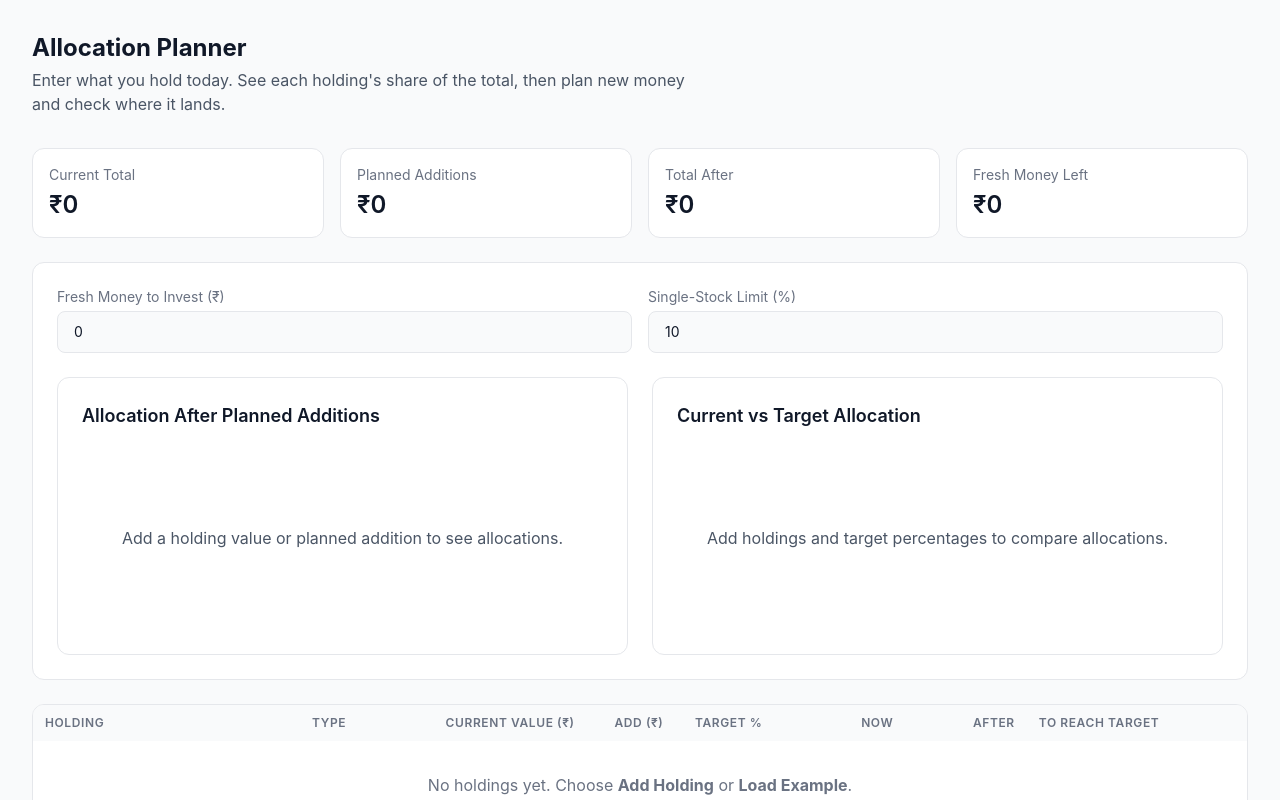
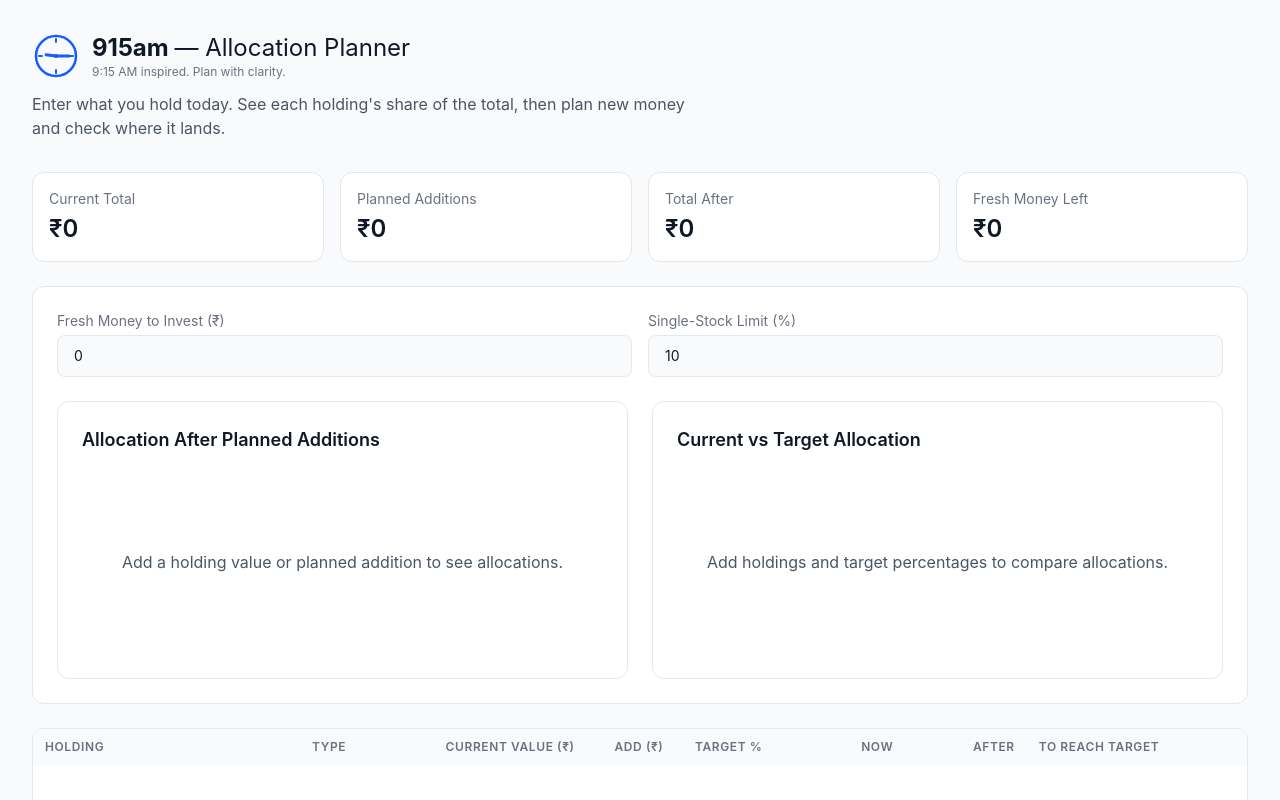
Before and after one commit to mishra-ashutosh1/915am, a React (Vite) app: page / in a window 1280 px wide. Shown: the top 800 px of the page. Built offline with nearby package versions, Linux system fonts and the light colour scheme.

Commit message:
feat: brand allocation planner as 915am with a 9:15 clock

```diff
--- a/index.html
+++ b/index.html
@@ -4,9 +4,9 @@
     <meta charset="UTF-8" />
     <link rel="icon" type="image/svg+xml" href="/favicon.svg" />
     <meta name="viewport" content="width=device-width, initial-scale=1.0, viewport-fit=cover" />
-    <meta name="description" content="Equity MF Allocation Planner - Plan your mutual fund and stock allocations" />
+    <meta name="description" content="915am — Allocation Planner. Compare current and target portfolio allocations and explore planned additions. A personal planning prototype, not investment advice." />
     <meta name="theme-color" content="#2563eb" />
-    <title>Allocation Planner</title>
+    <title>915am — Allocation Planner</title>
   </head>
   <body>
     <div id="root"></div>
--- a/src/App.tsx
+++ b/src/App.tsx
@@ -56,8 +56,19 @@ export default function App() {
       />
       <main className="max-w-7xl mx-auto px-4 sm:px-6 lg:px-8 py-8">
         <header className="mb-8">
-          <h1 className="text-2xl font-bold text-gray-900 dark:text-white">Allocation Planner</h1>
-          <p className="mt-1 text-gray-600 dark:text-gray-400 max-w-2xl">
+          <div className="flex items-center gap-3">
+            <svg viewBox="0 0 48 48" className="h-12 w-12 shrink-0 text-blue-600 dark:text-blue-400" role="img" aria-label="Clock set to 9:15 AM, a market-opening-inspired brand symbol, not live market status">
+              <circle cx="24" cy="24" r="20" fill="none" stroke="currentColor" strokeWidth="2.5" />
+              <path d="M24 7v3M41 24h-3M24 41v-3M7 24h3" stroke="currentColor" strokeWidth="2" strokeLinecap="round" />
+              <path d="M24 24L14.09 22.69M24 24h13" fill="none" stroke="currentColor" strokeWidth="3" strokeLinecap="round" />
+              <circle cx="24" cy="24" r="2" fill="currentColor" />
+            </svg>
+            <div className="min-w-0">
+              <h1 className="text-2xl font-bold text-gray-900 dark:text-white">915am <span className="font-normal">— Allocation Planner</span></h1>
+              <p className="text-xs text-gray-500 dark:text-gray-400">9:15 AM inspired. Plan with clarity.</p>
+            </div>
+          </div>
+          <p className="mt-3 text-gray-600 dark:text-gray-400 max-w-2xl">
             Enter what you hold today. See each holding's share of the total, then plan new money and check where it lands.
           </p>
         </header>
```
Also changed, not shown: public/favicon.svg, 1 other file (tests, documents, lock files or other folders).
